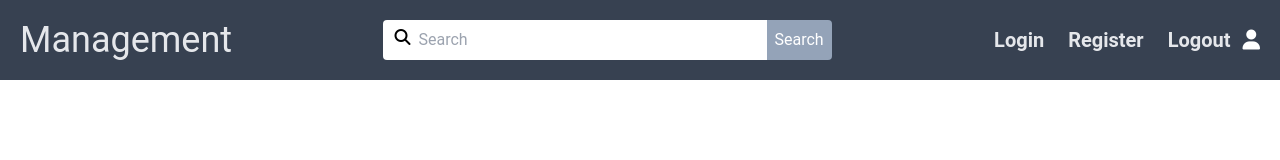
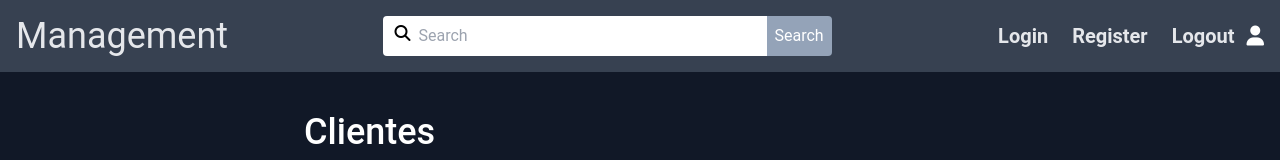
Before and after one commit to jnorgini/angular-jwt, an Angular app: page /home in a window 1280 px wide. Shown: the top 160 px of the page. Built offline with nearby package versions, Linux system fonts and the light colour scheme; no server answers; sample sign-in values are in the browser's storage.

Commit message:
fix: header and footer only in home

```diff
--- a/src/app/app.component.html
+++ b/src/app/app.component.html
@@ -1,3 +1 @@
-<app-header />
 <router-outlet></router-outlet>
-<app-footer />
--- a/src/app/components/header/header.component.html
+++ b/src/app/components/header/header.component.html
@@ -1,4 +1,4 @@
-<nav class="w-full flex justify-between items-center p-5 bg-gray-700">
+<nav class="w-full flex justify-between items-center p-4 bg-gray-700">
   <div class="logo">
     <span class="text-gray-200 text-4xl flex justify-start items-center">Management</span>
   </div>
--- a/src/app/pages/home/home.component.html
+++ b/src/app/pages/home/home.component.html
@@ -12,23 +12,24 @@
 </div>
 
 <hr /> -->
+<app-header />
 
-<div class="w-full min-h-screen flex justify-center px-4">
+<div class="w-full min-h-screen flex justify-center px-4 bg-gray-900">
   <main class="my-10 w-full md:max-w-2xl">
     <h1 class="text-4xl font-medium text-white">Clientes</h1>
 
     <form class="flex flex-col my-6">
       <label class="font-medium text-white">Name:</label>
       <input [(ngModel)]="client.name" type="text" placeholder="Digite seu nome completo..."
-      class="w-full mb-5 p-2 rounded" name="name" [ngClass]="{ 'border-red-500': validation && !client.name }" />
+        class="w-full mb-5 p-2 rounded" name="name" [ngClass]="{ 'border-red-500': validation && !client.name }" />
 
       <label class="font-medium text-white">E-mail:</label>
       <input [(ngModel)]="client.email" type="email" placeholder="Digite seu e-mail..." class="w-full mb-5 p-2 rounded"
-      name="email" [ngClass]="{ 'border-red-500': validation && !client.email }" />
+        name="email" [ngClass]="{ 'border-red-500': validation && !client.email }" />
 
       <label class="font-medium text-white">Status:</label>
       <input [(ngModel)]="client.status" type="text" placeholder="Digite seu e-mail..." class="w-full mb-5 p-2 rounded"
-      name="status" [ngClass]="{ 'border-red-500': validation && !client.status }" />
+        name="status" [ngClass]="{ 'border-red-500': validation && !client.status }" />
 
       <input (click)="createClient()" type="submit" value="Cadastrar"
         class="cursor-pointer w-full p-2 bg-green-500 rounded font-medium text-white" />
@@ -48,3 +49,5 @@
     </section>
   </main>
 </div>
+
+<app-footer />
```
